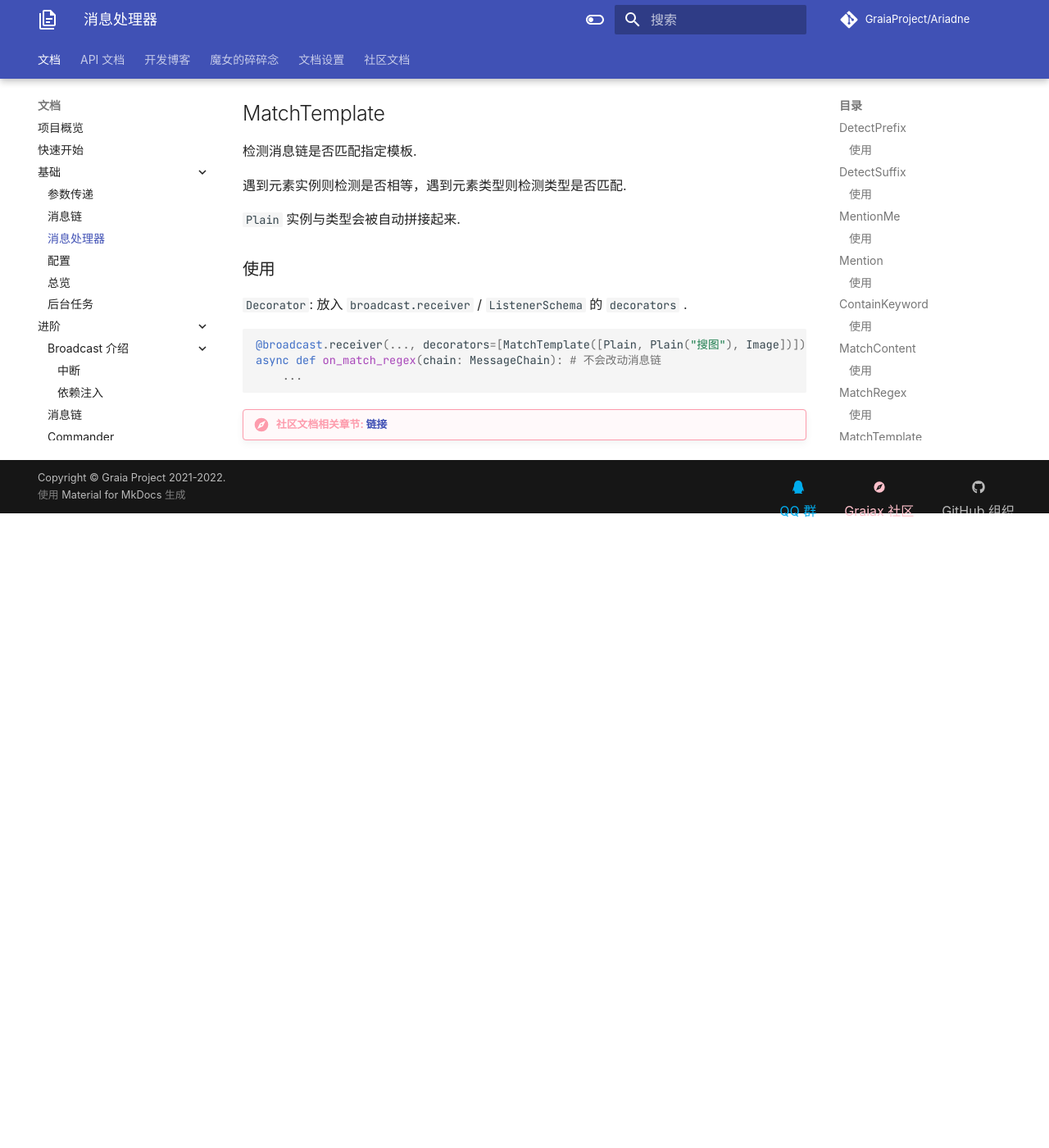
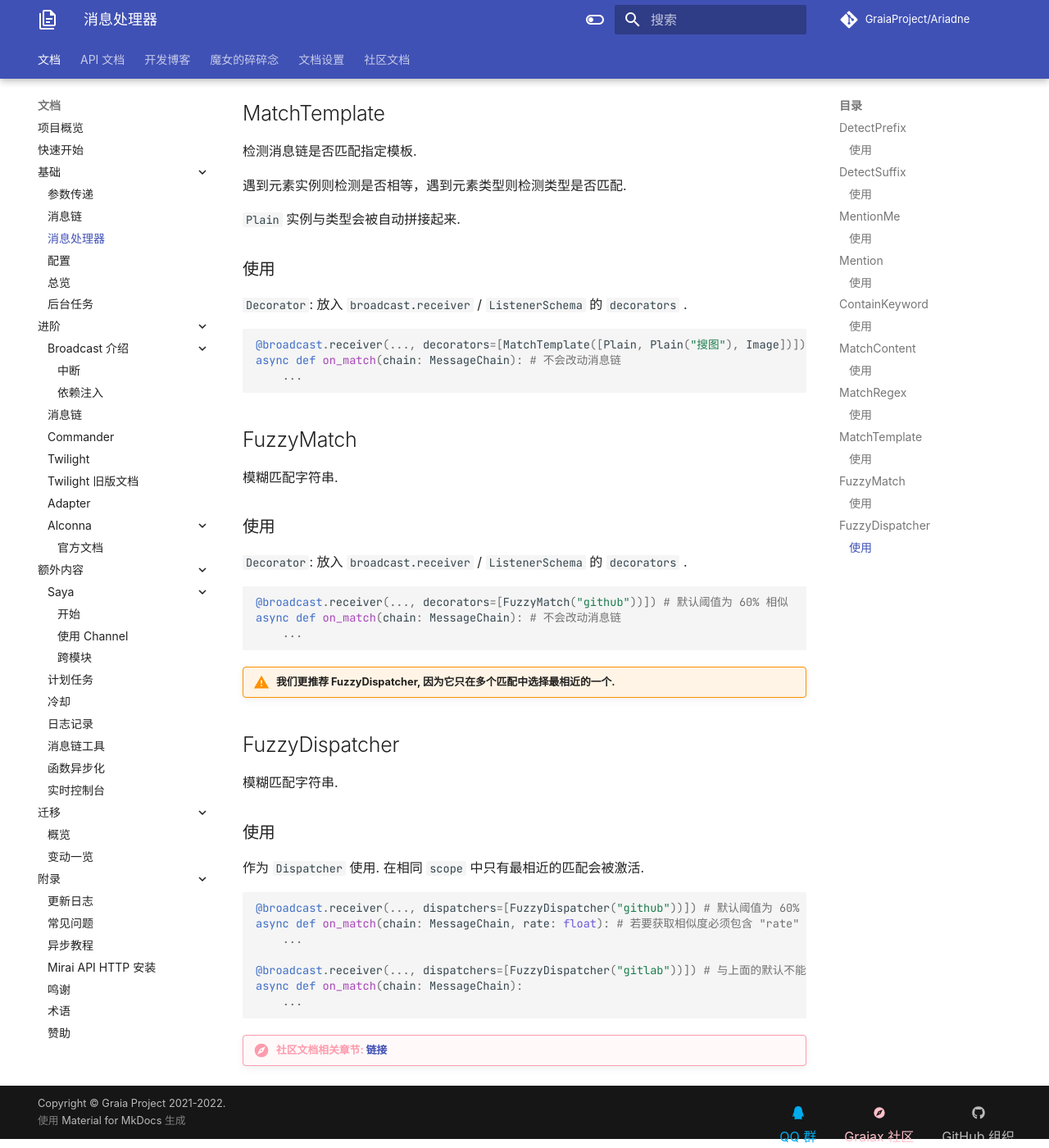
Before and after one commit to GraiaProject/Ariadne, an MkDocs documentation site: the page built from docs/basic/base-parser.md, in a window 1280 px wide and 1400 px high, scrolled down 3233 px. Shown: the whole window at 82% size. Built offline with MkDocs 1.6.1 and Material for MkDocs 9.7.7, drawn with Linux system fonts in a browser that asks for light colours; comment, search, counter and statistics services are not loaded; before the commit the page ends 3869 px from its top, so only the background shows below that.

Commit message:
📖update docs 📝improve docstrings

````diff
--- a/docs/advance/broadcast/interrupt.md
+++ b/docs/advance/broadcast/interrupt.md
@@ -115,6 +115,46 @@ async def handler(...):
 
 !!! note "在 `InterruptControl.wait` 上使用 `timeout` 参数可以设置超时时间, 超时会引发 `TimeoutError`."
 
+
+## 方便的封装
+
+从 `Ariadne` 0.6.16 开始, 我们引入了两个方便的 `Waiter` 封装：
+
+- [`FunctionWaiter`][graia.ariadne.util.interrupt.FunctionWaiter]
+- [`EventWaiter`][graia.ariadne.util.interrupt.EventWaiter]
+
+二者支持以下用法:
+
+```py
+res = await FunctionWaiter(...).wait()
+
+try:
+    res = await EventWaiter(...).wait(timeout=30)
+except asyncio.TimeoutError:
+    ...
+```
+
+等价于:
+
+```py
+inc = InterruptControl(broadcast)
+res = await inc.wait(FunctionWaiter(...))
+try:
+    res = await inc.wait(EventWaiter(...), timeout=30)
+except asyncio.TimeoutError:
+    ...
+```
+
+`FunctionWaiter` 对 `Waiter.create_using_function` 的简单封装.
+
+它的参数名更自然, 且自动支持了类型标注.
+
+`EventWaiter` 返回对应的事件, 和 `Application` 中提供的方便封装类似.
+
+同时提供了 `extra_validator` 以供你自定义额外的验证.
+
+!!! info "配合 [`util.validator`][graia.ariadne.util.validator] 模块使用更佳"
+
 ## 它是怎么运作的?
 
 `Interrupt` 创建的 `Waiter` 对象很像 `asyncio.Future`, 是基于回调的设计.
--- a/docs/basic/base-parser.md
+++ b/docs/basic/base-parser.md
@@ -156,7 +156,41 @@ async def on_match_regex(chain: MessageChain): # 不会改动消息链
 
 ```py
 @broadcast.receiver(..., decorators=[MatchTemplate([Plain, Plain("搜图"), Image])]) # 需要 "*搜图 [图片]" 才能匹配 (*为任意多字符)
-async def on_match_regex(chain: MessageChain): # 不会改动消息链
+async def on_match(chain: MessageChain): # 不会改动消息链
+    ...
+```
+
+## FuzzyMatch
+
+模糊匹配字符串.
+
+### 使用
+
+`Decorator`: 放入 `broadcast.receiver` / `ListenerSchema` 的 `decorators` .
+
+```py
+@broadcast.receiver(..., decorators=[FuzzyMatch("github"))]) # 默认阈值为 60% 相似
+async def on_match(chain: MessageChain): # 不会改动消息链
+    ...
+```
+
+!!! warning "我们更推荐 FuzzyDispatcher, 因为它只在多个匹配中选择最相近的一个."
+
+## FuzzyDispatcher
+
+模糊匹配字符串.
+
+### 使用
+
+作为 `Dispatcher` 使用. 在相同 `scope` 中只有最相近的匹配会被激活.
+
+```py
+@broadcast.receiver(..., dispatchers=[FuzzyDispatcher("github"))]) # 默认阈值为 60% 相似
+async def on_match(chain: MessageChain, rate: float): # 若要获取相似度必须包含 "rate" 单词
+    ...
+
+@broadcast.receiver(..., dispatchers=[FuzzyDispatcher("gitlab"))]) # 与上面的默认不能同时触发
+async def on_match(chain: MessageChain):
     ...
 ```
 
````
Also changed, not shown: docs/extra/NAV.md (+1 -0 lines), docs/extra/cooldown.md (added, +5 -0 lines), 6 other files.
